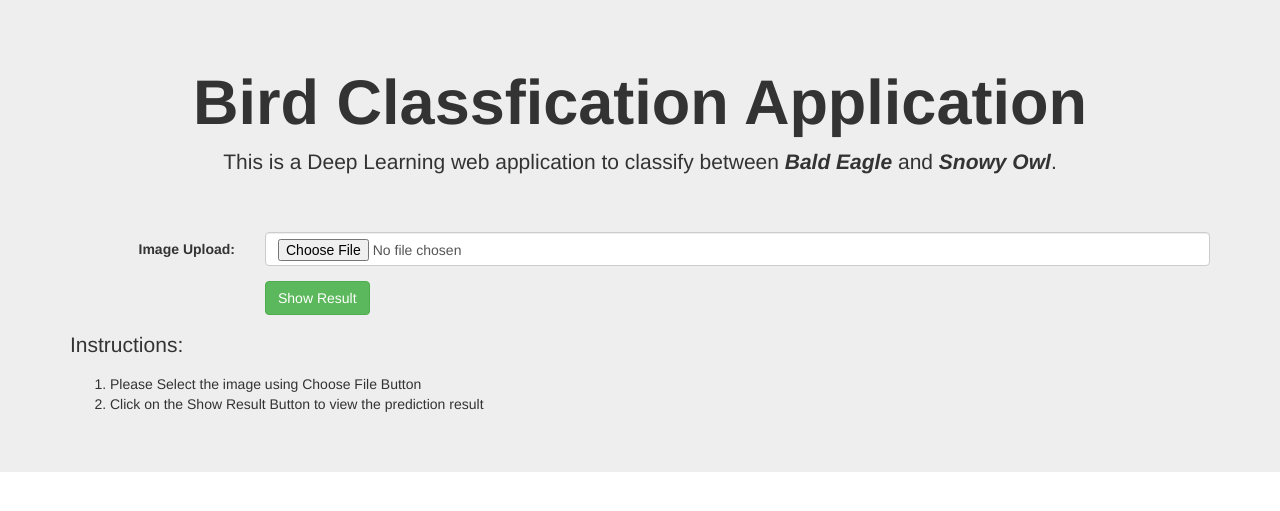
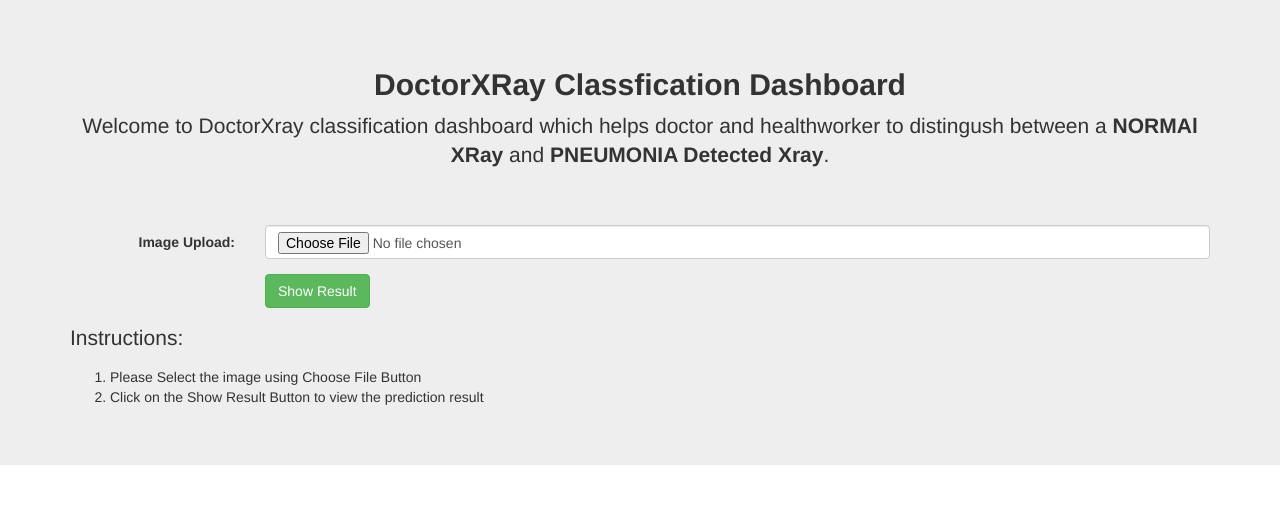
Before and after one commit to devikas94/ana4, a Flask app: page / in a window 1280 px wide. Shown: the top 511 px of the page. Run offline with Flask 2, Linux system fonts and the light colour scheme; some libraries are stand-ins or nearby versions.

Commit message:
Init deploy

```diff
--- a/app.py
+++ b/app.py
@@ -11,7 +11,7 @@ from tensorflow.keras.preprocessing import image
 import numpy as np
 
 app = Flask(__name__)
-dic = {0 : 'Bald Eagle', 1 : 'Snowy Owl'}
+dic = {0 : 'NORMAL', 1 : 'PNEUMONIA'}
 model = load_model('classification_model.h5')
 model.make_predict_function()
 
--- a/templates/index.html
+++ b/templates/index.html
@@ -12,8 +12,8 @@
 <body>
 <div class="jumbotron jumbotron-fluid">
 <div class="container">
-  <h1 class="display-4" style="text-align:center"><strong>Bird Classfication Application</strong></h1>
-  <p class="lead" style="text-align:center">This is a Deep Learning web application to classify between <i><strong>Bald Eagle</strong></i> and <i><strong>Snowy Owl</strong></i>.</p>
+  <h2 class="display-4" style="text-align:center"><strong>DoctorXRay Classfication Dashboard</strong></h2>
+  <p class="lead" style="text-align:center">Welcome to DoctorXray classification dashboard which helps doctor and healthworker to distingush between a <strong>NORMAl XRay</strong> and <strong>PNEUMONIA Detected Xray</strong>.</p>
   <br><br>
   <form class="form-horizontal" action="/submit" method="post" enctype="multipart/form-data">
 
@@ -39,7 +39,7 @@
   	{% if prediction %}
 	<p class="lead" style="text-align:center">
 		<img src="{{img_path}}" height="400px" width="400px" class="center">
-		<h4> <center>The predicted bird is   : <i> {{prediction}} </i></center></h4>
+		<h4> <center>The Xray is   : <i> {{prediction}} </i></center></h4>
 	</p>
 	{% endif %}
 </div>
```
Also changed, not shown: static/IM-0025-0001.jpeg (added), static/IM-0133-0001.jpeg (added), static/NORMAL2-IM-1427-0001.jpeg (added), static/person1946_bacteria_4874.jpeg (added), static/person1951_bacteria_4882.jpeg (added).
